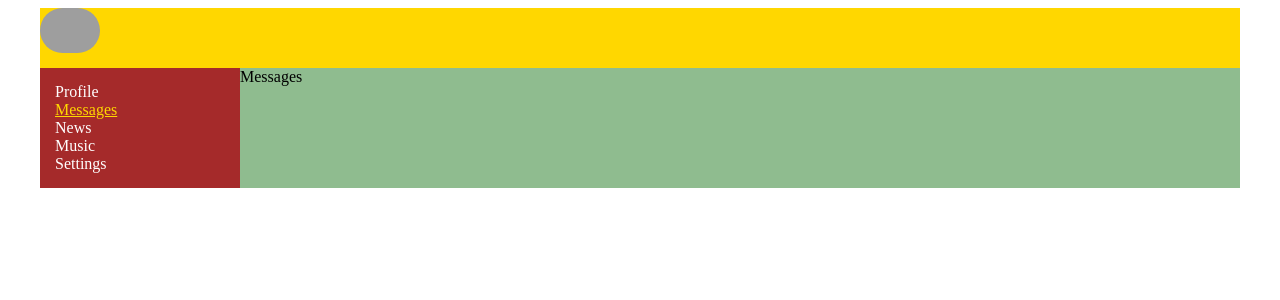
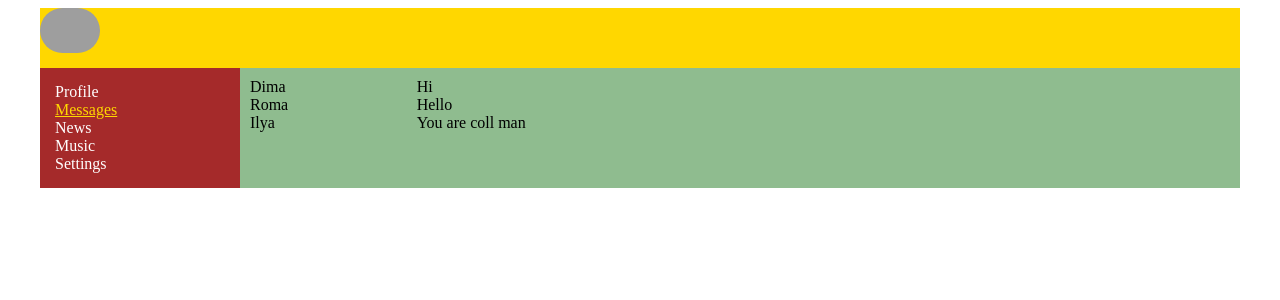
Before and after one commit to Roman-2013/social_network-finaly-, a React (Create React App) app: page /message in a window 1280 px wide. Shown: the top 300 px of the page. Built offline with nearby package versions, Linux system fonts and the light colour scheme; grey boxes are pictures that could not be loaded.

Commit message:
#21 (page Dialogs)

```diff
--- a/src/components/Dialogs/Message.module.css
+++ b/src/components/Dialogs/Message.module.css
@@ -1,3 +1,20 @@
-.content{
-  color:gold;
+.dialogs {
+    display: grid;
+    grid-template-columns: 2fr 10fr;
 }
+
+.dialogsItems {
+    padding: 10px;
+}
+
+.dialog {
+
+}
+
+.messages {
+    padding: 10px;
+}
+
+.message {
+
+}
--- a/src/components/Dialogs/Message.tsx
+++ b/src/components/Dialogs/Message.tsx
@@ -3,8 +3,17 @@ import s from './Message.module.css'
 
 export const Message = () => {
     return (
-        <div>
-            Messages
+        <div className={s.dialogs}>
+            <div className={s.dialogsItems}>
+                <div className={s.dialog}>Dima</div>
+                <div className={s.dialog}>Roma</div>
+                <div className={s.dialog}>Ilya</div>
+            </div>
+            <div className={s.messages}>
+                <div className={s.message}>Hi</div>
+                <div className={s.message}>Hello</div>
+                <div className={s.message}>  You are coll man</div>
+            </div>
         </div>
     );
 };
```
